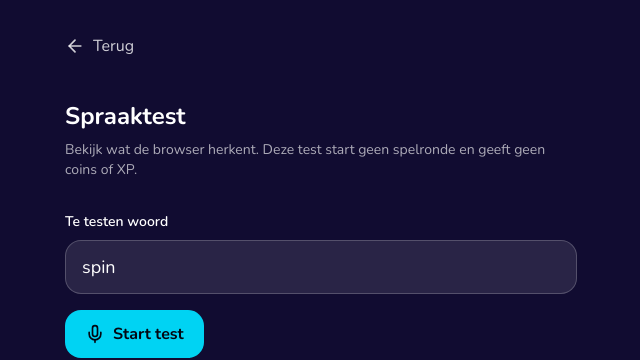
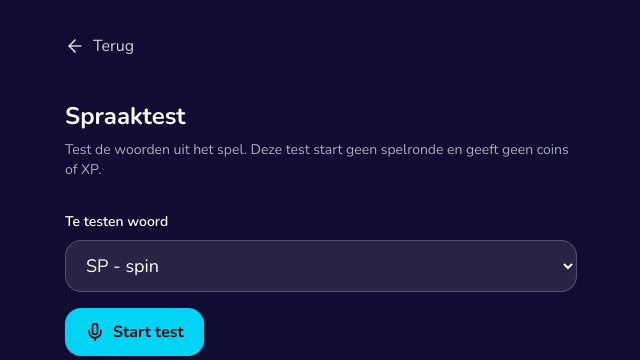
Before and after one commit to beaukim81/woordenspel-clean, a React (Vite) app in the folder dutch-pronunciation/: page /speech-test in a window 1280 px wide. Shown: the top 360 px of the page, without its empty margins (319-959 px from the left). Built offline with nearby package versions, Linux system fonts and the light colour scheme.

Commit message:
Laat alle spelwoorden kiezen in de spraaktest

```diff
--- a/dutch-pronunciation/src/pages/speech-test.tsx
+++ b/dutch-pronunciation/src/pages/speech-test.tsx
@@ -1,13 +1,23 @@
-import { useState } from "react";
+import { useMemo, useState } from "react";
 import { ArrowLeft, Mic, MicOff } from "lucide-react";
 import { useLocation } from "wouter";
 import { useRecognition } from "@/hooks/use-recognition";
+import { PRELOADED_WORDS, customWordToWordData, useGameStore } from "@/lib/store";
 
 export default function SpeechTest() {
   const [, setLocation] = useLocation();
+  const customWords = useGameStore((state) => state.customWords);
   const [target, setTarget] = useState("spin");
   const [outcome, setOutcome] = useState<string | null>(null);
   const { listen, cancel, listening, supported, lastResult } = useRecognition();
+
+  const words = useMemo(() => {
+    const custom = customWords.flatMap((word) => {
+      const data = customWordToWordData(word);
+      return data ? [data] : [];
+    });
+    return Array.from(new Map([...PRELOADED_WORDS, ...custom].map((word) => [word.word, word])).values());
+  }, [customWords]);
 
   function startTest() {
     setOutcome(null);
@@ -29,21 +39,28 @@ export default function SpeechTest() {
         </button>
 
         <h1 className="text-2xl font-bold">Spraaktest</h1>
-        <p className="mt-2 text-sm text-white/65">Bekijk wat de browser herkent. Deze test start geen spelronde en geeft geen coins of XP.</p>
+        <p className="mt-2 text-sm text-white/65">Test de woorden uit het spel. Deze test start geen spelronde en geeft geen coins of XP.</p>
 
         <label className="mt-8 block text-sm font-semibold" htmlFor="speech-test-target">Te testen woord</label>
-        <input
+        <select
           id="speech-test-target"
           value={target}
-          onChange={(event) => setTarget(event.target.value)}
+          onChange={(event) => {
+            setTarget(event.target.value);
+            setOutcome(null);
+          }}
           disabled={listening}
           className="mt-2 w-full rounded-lg border border-white/20 bg-white/10 px-4 py-3 text-lg"
-        />
+        >
+          {words.map((word) => (
+            <option key={word.word} value={word.word}>{word.cluster.toUpperCase()} - {word.word}</option>
+          ))}
+        </select>
 
         <button
           type="button"
           onClick={listening ? cancel : startTest}
-          disabled={!supported || !target.trim()}
+          disabled={!supported}
           className="mt-4 inline-flex min-h-12 items-center justify-center gap-2 rounded-lg bg-cyan-400 px-5 font-bold text-gray-950 disabled:opacity-50"
         >
           {listening ? <MicOff className="h-5 w-5" /> : <Mic className="h-5 w-5" />}
```
